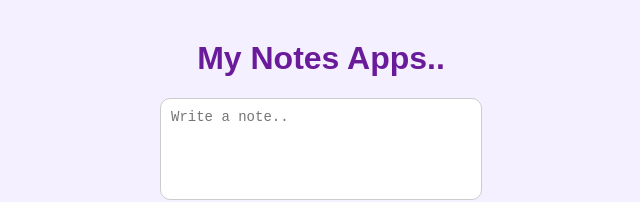
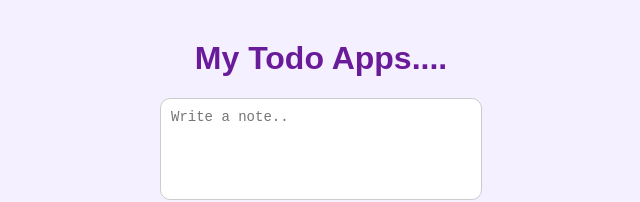
Before and after one commit to Faareha59/To-Do-App, a React (Create React App) app: page / in a window 1280 px wide. Shown: the top 202 px of the page, without its empty margins (319-959 px from the left). Built offline with nearby package versions, Linux system fonts and the light colour scheme.

Commit message:
Change header from 'My Notes Apps' to 'My Todo Apps'

```diff
--- a/src/App.js
+++ b/src/App.js
@@ -28,7 +28,7 @@ function App() {
 
   return (
     <div className="app">
-      <h1> My Notes Apps..</h1>
+      <h1> My Todo Apps....</h1>
       <div className="input-area">
         <textarea
           placeholder="Write a note.."
```
